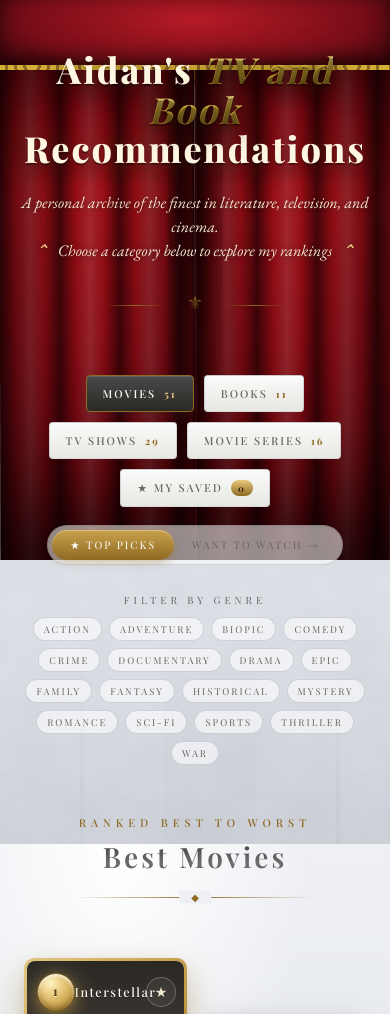
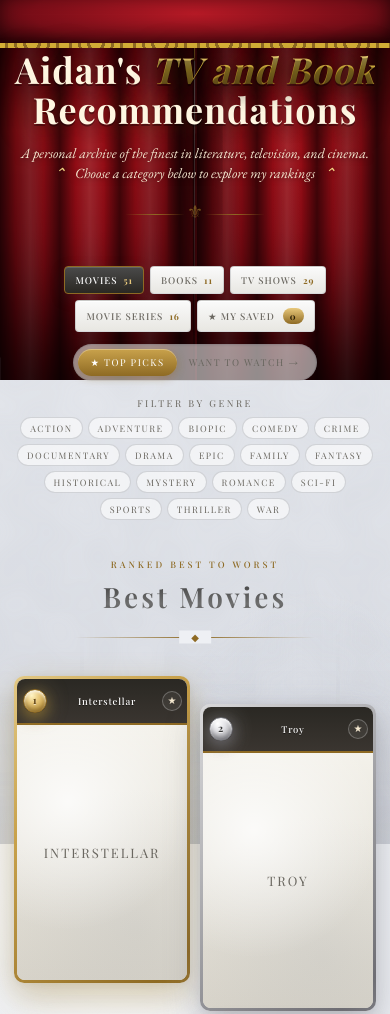
Before and after one commit to aidanlconnolly/personal-rankings, a plain HTML site: page index.html in a window 390 px wide. Shown: the top 1014 px of the page. Drawn offline with nearby package versions, Linux system fonts and the light colour scheme; no server answers; a web font is replaced by a local one.

Commit message:
Mobile-friendly: scaled curtains, compact tabs/chips/cards, smaller badge+save button, reduced zigzag stagger on 2-col viewports

```diff
--- a/index.html
+++ b/index.html
@@ -690,13 +690,83 @@
   }
   footer .ornament { margin: 0 12px; color: var(--gold-deep); }
 
-  @media (max-width: 600px) {
-    .grid { grid-template-columns: repeat(auto-fill, minmax(140px, 1fr)); gap: 16px; }
-    main { padding: 20px 16px 50px; }
-    header.hero { padding: 50px 16px 20px; }
-    .tab { padding: 10px 16px; font-size: 11px; letter-spacing: 2px; }
-    .rank-badge { width: 38px; height: 38px; font-size: 13px; }
-    .chip { font-size: 9.5px; padding: 5px 10px; }
+  @media (max-width: 720px) {
+    /* Curtain shorter / tighter on phones */
+    .curtain-bg { height: 380px; }
+    .curtain-bg .pelmet { height: 48px; }
+    .curtain-bg .curtain { top: 48px; height: calc(100% - 48px); }
+    .curtain-bg .center-shadow { top: 48px; height: calc(100% - 48px); }
+
+    /* Hero */
+    header.hero { padding: 50px 14px 18px; }
+    header.hero h1 { letter-spacing: 1px; font-weight: 700; }
+    header.hero .subhead { font-size: 14px; line-height: 1.45; margin-top: 14px; }
+    header.hero .laurel { width: 140px; margin-top: 16px; }
+
+    /* Tabs */
+    .tabs-wrap { gap: 6px; padding: 0 10px; margin-top: 20px; }
+    .tab { padding: 8px 12px; font-size: 10px; letter-spacing: 1.5px; }
+    .tab .count { margin-left: 6px; font-size: 9px; }
+
+    /* Subtabs */
+    .subtabs-wrap { padding: 0 12px; margin-top: 12px; }
+    .subtab { padding: 7px 12px; font-size: 9.5px; letter-spacing: 1.5px; }
+
+    /* Filter chips */
+    .filters-wrap { padding: 0 12px; margin-top: 16px; }
+    .filters-label { font-size: 9.5px; letter-spacing: 2.5px; margin-bottom: 8px; }
+    .filters-label .clear { margin-left: 8px; font-size: 9px; }
+    .chip { font-size: 9px; padding: 4px 9px; letter-spacing: 1.5px; }
+    .filter-chips { gap: 5px; }
+
+    /* Main + grid */
+    main { padding: 20px 10px 50px; }
+    .grid { gap: 18px 10px; padding: 12px 4px 50px; }
+
+    /* Cards (tight padding for small widths) */
+    .card .title-strip {
+      padding: 9px 28px 9px 38px;
+      font-size: 10px;
+      letter-spacing: 0.8px;
+      min-height: 46px;
+    }
+    .card .title-strip.long {
+      font-size: 9px;
+      letter-spacing: 0.5px;
+      min-height: 56px;
+      padding: 8px 26px 8px 36px;
+    }
+    .card .title-strip.very-long {
+      font-size: 8px;
+      letter-spacing: 0.3px;
+      min-height: 64px;
+      padding: 7px 24px 7px 34px;
+      line-height: 1.3;
+    }
+    .rank-badge { width: 26px; height: 26px; font-size: 11px; left: 6px; }
+    .save-btn { width: 22px; height: 22px; font-size: 11px; right: 5px; }
+
+    /* Section heads */
+    .section-head { padding-top: 18px; margin-bottom: 26px; }
+    .section-head .eyebrow { font-size: 9px; letter-spacing: 3px; }
+
+    /* Saved view */
+    section.saved-view .saved-group-title { font-size: 22px; }
+    section.saved-view .saved-group { margin-bottom: 40px; }
+
+    /* Modal */
+    .modal { padding: 22px 16px; max-width: 92vw; }
+    .modal h3 { font-size: 16px; letter-spacing: 2px; margin-top: 16px; }
+    .modal img { max-height: 50vh; }
+    .modal .modal-link { font-size: 10px; padding: 8px 18px; }
+  }
+
+  @media (max-width: 400px) {
+    /* Squeeze further on really small phones */
+    .tab { padding: 7px 10px; font-size: 9.5px; letter-spacing: 1px; }
+    .card .title-strip { padding-left: 36px; padding-right: 26px; font-size: 9.5px; }
+    .rank-badge { width: 24px; height: 24px; font-size: 10px; }
+    .save-btn { width: 20px; height: 20px; font-size: 10px; }
   }
 </style>
 </head>
@@ -1307,7 +1377,10 @@
 function applyZigzag(grid) {
   const cols = colsForViewport();
   grid.style.gridTemplateColumns = `repeat(${cols}, 1fr)`;
-  const stagger = Math.max(56, Math.min(112, Math.round(window.innerWidth / 20)));
+  // 2-col mobile gets a much smaller stagger so the second card isn't drastically lower
+  const stagger = cols <= 2
+    ? Math.max(16, Math.min(36, Math.round(window.innerWidth / 14)))
+    : Math.max(56, Math.min(112, Math.round(window.innerWidth / 20)));
   // Only consider visible (not filter-hidden) cards for layout
   const visibleCards = [...grid.children].filter(c => !c.classList.contains('hidden-by-filter'));
   // Reset positions on hidden cards
```
